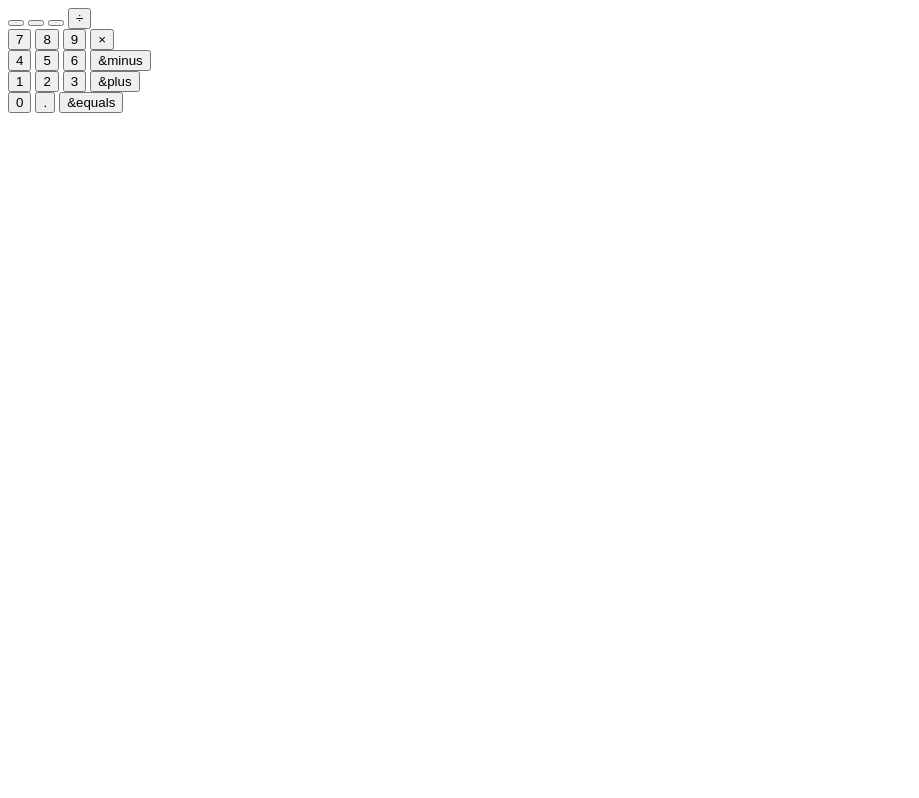
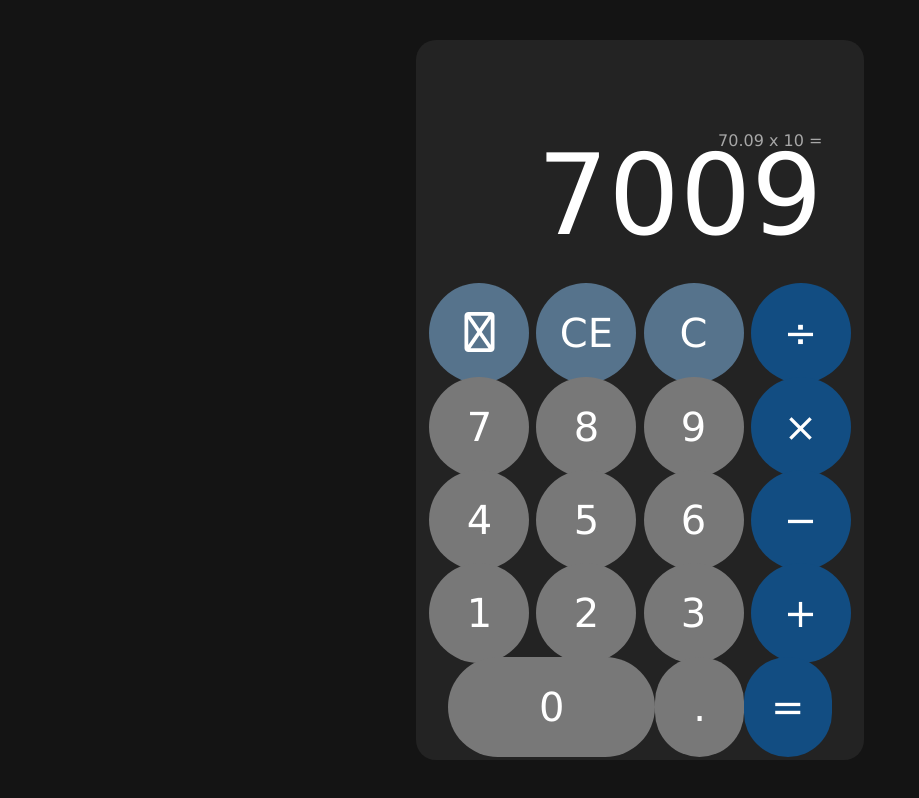
Before and after one commit to DeclanKBrown/Calculator, a plain HTML site: page index.html in a window 1280 px wide. Shown: the whole page, without its empty margins (0-919 px from the left). Drawn offline with Linux system fonts and the light colour scheme.

Commit message:
added CSS//fixed html

```diff
--- a/index.html
+++ b/index.html
@@ -3,6 +3,7 @@
 <head>
     <meta charset="UTF-8">
     <meta name="viewport" content="width=device-width, initial-scale=1.0">
+    <link rel="stylesheet" href="https://cdnjs.cloudflare.com/ajax/libs/font-awesome/6.4.0/css/all.min.css" integrity="sha512-iecdLmaskl7CVkqkXNQ/ZH/XLlvWZOJyj7Yy7tcenmpD1ypASozpmT/E0iPtmFIB46ZmdtAc9eNBvH0H/ZpiBw==" crossorigin="anonymous" referrerpolicy="no-referrer" />
     <link rel="stylesheet" href="style.css">
     <script src="script.js" defer></script>
     <title>Calculator</title>
@@ -10,36 +11,38 @@
 <body>
     <section class="main-container">
         <div class="display-conatiner">
+            <div class="previous">70.09 x 10 =</div>
+            <div class="display">7009</div>
         </div>
         <div class="buttons-container">
-            <div class="rowOne">
-                <button class="btnTop" id="backSpace"></button>
-                <button class="btnTop" id="clearEntry"></button>
-                <button class="btnTop" id="clear"></button>
-                <button class="btnLeft" id="divide">&divide</button>
+            <div class="row">
+                <button class="btn-top" id="backSpace"><i class="fa-regular fa-delete-left"></i></button>
+                <button class="btn-top" id="clearEntry">CE</button>
+                <button class="btn-top" id="clear">C</button>
+                <button class="btn-right" id="divide">&divide;</button>
             </div>
-            <div class="rowTwo">
+            <div class="row">
                 <button class="btn" id="7">7</button>
                 <button class="btn" id="8">8</button>
                 <button class="btn" id="9">9</button>
-                <button class="btnLeft" id="multiply">&times</button>
+                <button class="btn-right" id="multiply">&times;</button>
             </div>
-            <div class="rowThree">
+            <div class="row">
                 <button class="btn" id="4">4</button>
                 <button class="btn" id="5">5</button>
                 <button class="btn" id="6">6</button>
-                <button class="btnLeft" id="subtract">&minus</button>
+                <button class="btn-right" id="subtract">&minus;</button>
             </div>
-            <div class="rowFour">
+            <div class="row">
                 <button class="btn" id="1">1</button>
                 <button class="btn" id="2">2</button>
                 <button class="btn" id="3">3</button>
-                <button class="btnLeft" id="add">&plus</button>
+                <button class="btn-right" id="add">&plus;</button>
             </div>
-            <div class="rowFive">
-                <button class="btn" id="0">0</button>
+            <div class="row" id="row-bottom">
+                <button class="zero" id="0">0</button>
                 <button class="btn" id="deciaml">.</button>
-                <button class="btnLeft" id="equals">&equals</button>
+                <button class="btn-right" id="equals">&equals;</button>
             </div>
         </div>
     </section>
--- a/style.css
+++ b/style.css
@@ -0,0 +1,112 @@
+* {
+    box-sizing: border-box;
+    padding: 0;
+    margin: 0;
+    border: none;
+    font-family: Verdana, Geneva, Tahoma, sans-serif;
+}
+
+body {
+    width: 100vw;
+    height: 100vh;
+    display: flex;
+    justify-content: center;
+    align-items: center;
+    background-color: rgb(20, 20, 20);
+}
+
+.main-container {
+    background-color: rgb(35, 35, 35);
+    width: 35vw;
+    height: 90vh;
+    display: flex;
+    flex-direction: column;
+    align-items: center;
+    border-radius: 20px;
+}
+
+.display-conatiner {
+    width: 34vw;
+    height: 30vh;
+    display: flex;
+    align-items: flex-end;
+    flex-direction: column;
+    align-items: center;
+    justify-content: flex-end;
+}
+
+.previous {
+    height: 10vh;
+    width: 28.5vw;
+    display: flex;
+    justify-content: flex-end;
+    align-items: flex-end;
+    padding-bottom: 10px;
+    padding-left: 5px;
+    color: rgba(255, 255, 255, 0.6);
+}
+
+.display {
+    height: 15vh;
+    width: 28.5vw;
+    color: rgb(255, 255, 255);
+    display: flex;
+    justify-content: flex-end;
+    align-items: flex-end;
+    font-size: 7em;
+    padding-bottom: 20px;
+}
+
+.display::selection {
+    background: rgb(86, 115, 140);
+}
+
+.buttons-container {
+    width: 34vw;
+    height: 60vh;
+    display: flex;
+    flex-direction: column;
+    align-items: center;
+    justify-content: space-evenly;
+}
+
+.row {
+    width: 34vw;
+    height: 10vh;
+    display: flex;
+    justify-content: space-evenly;
+    align-items: center;
+}
+
+button {
+    width: 100px;
+    height: 100px;
+    border-radius: 50px;
+    font-size: 2.5em;
+    background-color: rgb(120, 120, 120);
+    color: rgb(255, 255, 255);
+}
+
+button:active {
+    opacity: 80%;
+}
+
+#row-bottom {
+    width: 30vw;
+    height: 10vh;
+    display: flex;
+    justify-content: space-between;
+    align-items: center;
+}
+
+.zero {
+    width: 235px;
+}
+
+.btn-top {
+    background-color: rgb(86, 115, 140);
+}
+
+.btn-right {
+    background-color: rgb(18, 77, 130);
+}
```
